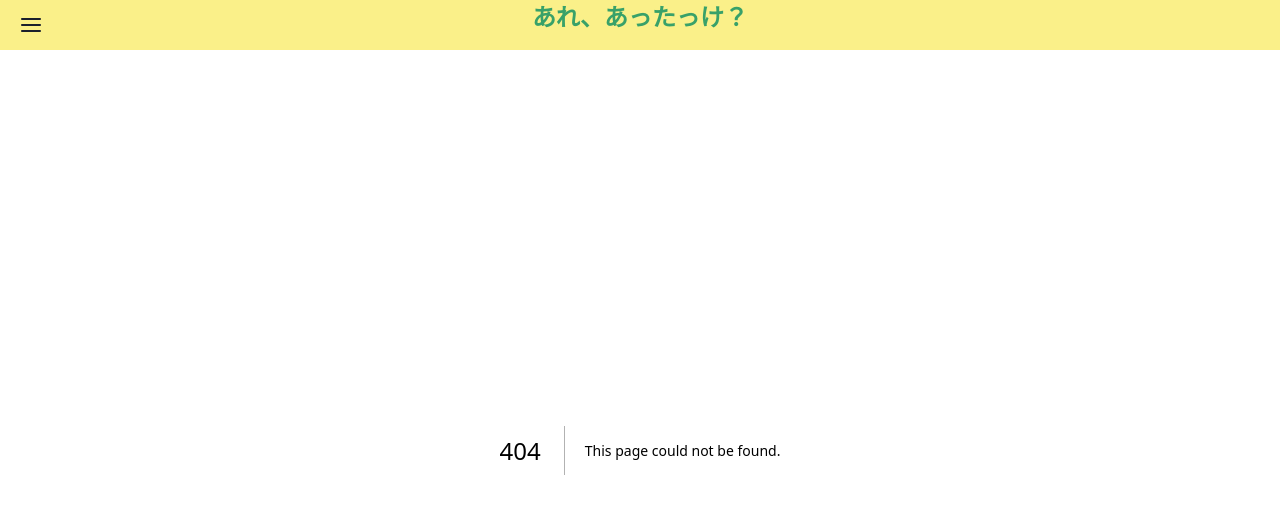
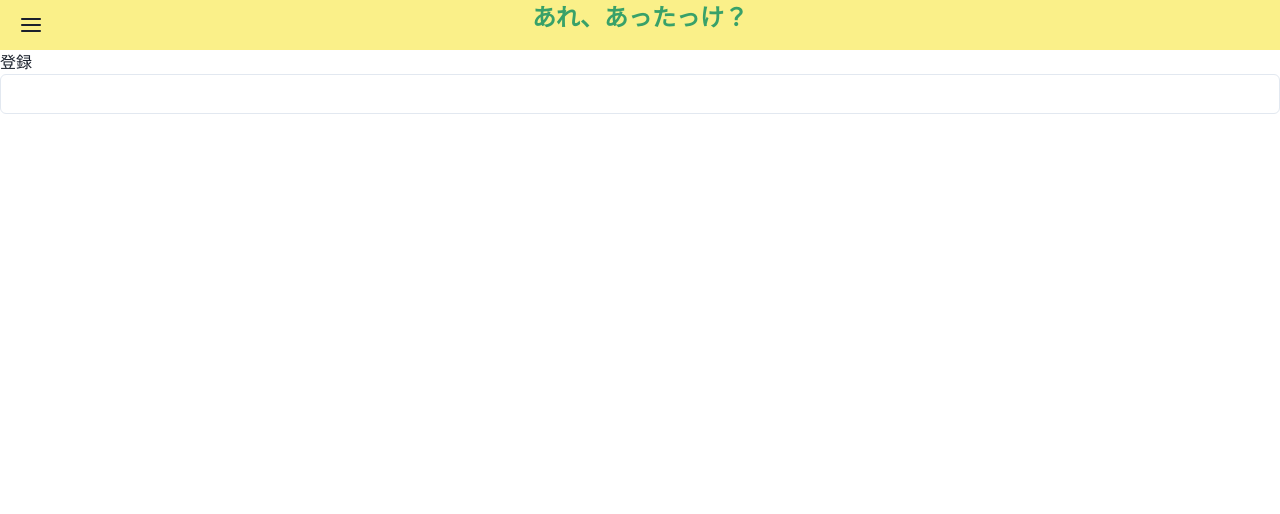
Before and after one commit to y-u27/home-stock, a Next.js app: page /manage in a window 1280 px wide. Before the commit this address had no page. Shown: the top 514 px of the page. Built offline with nearby package versions, Linux system fonts and the light colour scheme.

Commit message:
メインページコンポーネント実装（途中）

```diff
--- /dev/null
+++ b/app/manage/page.tsx
@@ -0,0 +1,12 @@
+import React from 'react'
+import MainPage from '../components/MainPage'
+
+const ManagePage = () => {
+  return (
+    <>
+      <MainPage/>
+    </>
+  )
+}
+
+export default ManagePage
```
